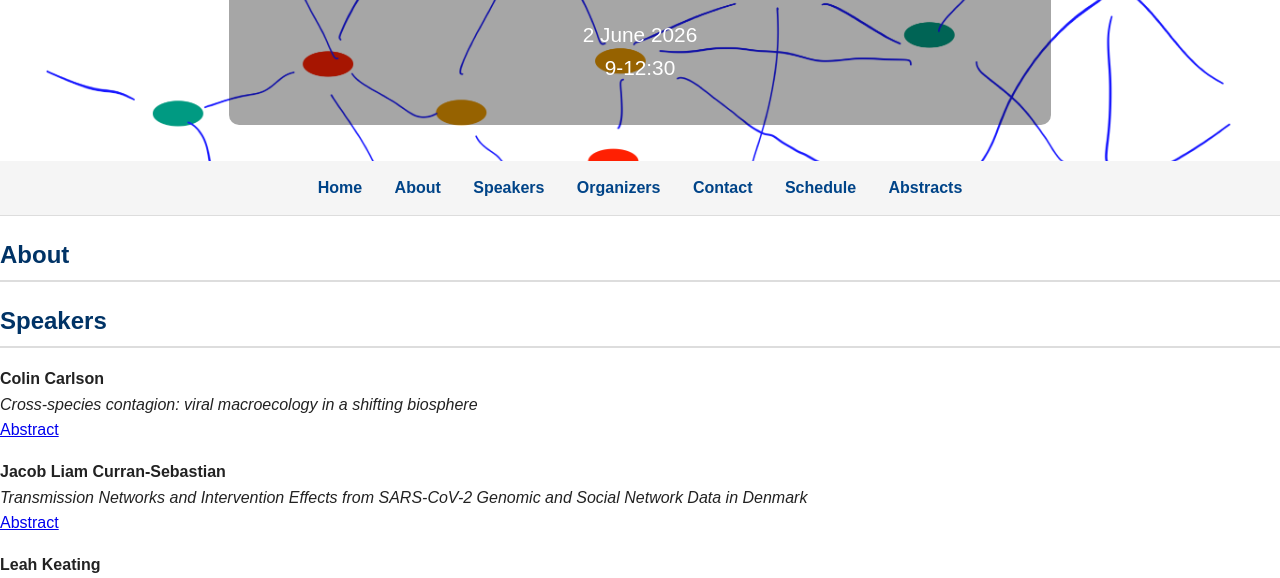
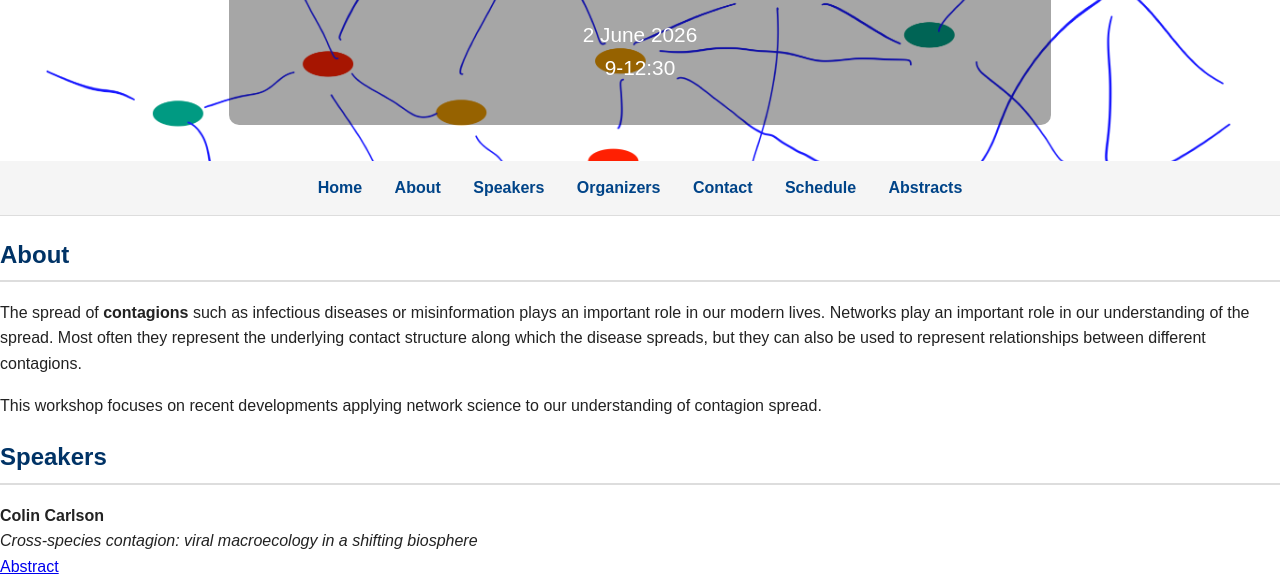
Before and after one commit to joelmiller/ContagionOnNetworks2026, a plain HTML site: page index.html in a window 1280 px wide. Shown: the part 179-757 px from the top of the page. Drawn offline with Linux system fonts and the light colour scheme.

Commit message:
Add content about contagion spread and network science
Added a paragraph explaining the importance of contagion spread and network science in the workshop.

```diff
--- a/index.html
+++ b/index.html
@@ -32,7 +32,12 @@
 </nav>
 
 <h2 id="about">About</h2>
-<p></p>
+<p>
+  The spread of <strong>contagions</strong> such as infectious diseases or misinformation plays an important role in our modern lives.
+  Networks play an important role in our understanding of the spread.  Most often they represent the underlying contact structure along which the
+  disease spreads, but they can also be used to represent relationships between different contagions.
+</p>
+  <P> This workshop focuses on recent developments applying network science to our understanding of contagion spread.</P>
 
 <h2 id = "speakers">Speakers</h2>
 <P>
```
